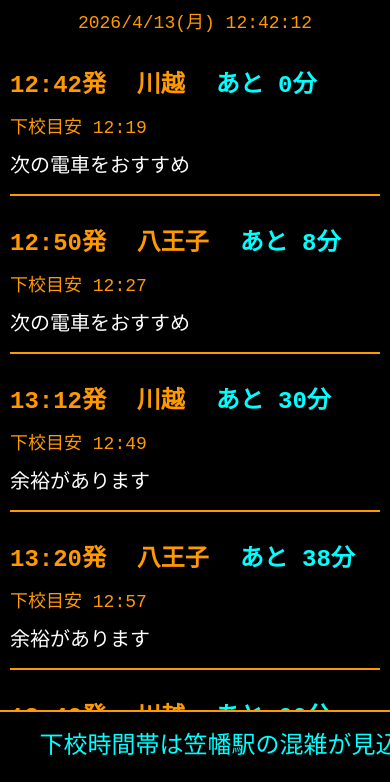
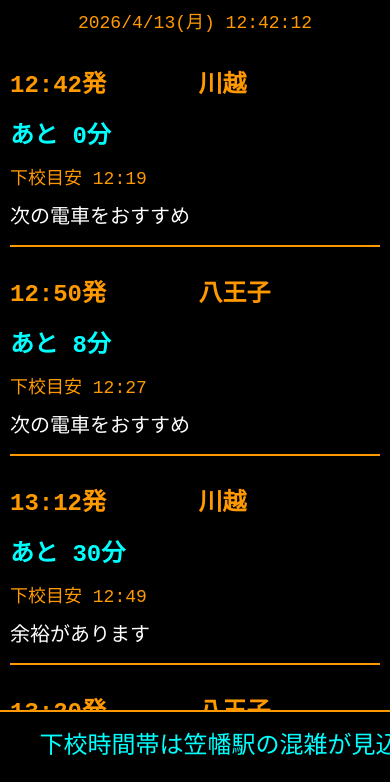
Before and after one commit to akira3586gtr-svg/train_board, a plain HTML site: page index.html in a window 390 px wide. Shown: the part 62-844 px from the top of the page. Drawn offline with Linux system fonts and the light colour scheme.

Commit message:
Update index.html

```diff
--- a/index.html
+++ b/index.html
@@ -119,13 +119,18 @@ padding:4px 0;
 }
 
 td:nth-child(1),
-td:nth-child(2),
-td:nth-child(3){
+td:nth-child(2){
 display:inline-block;
+width:48%;
 font-size:24px;
 font-weight:bold;
-margin-right:20px;
-white-space: nowrap;
+}
+
+td:nth-child(3){
+display:block;
+font-size:24px;
+font-weight:bold;
+margin-top:8px;
 }
 
 td:nth-child(4){
```
